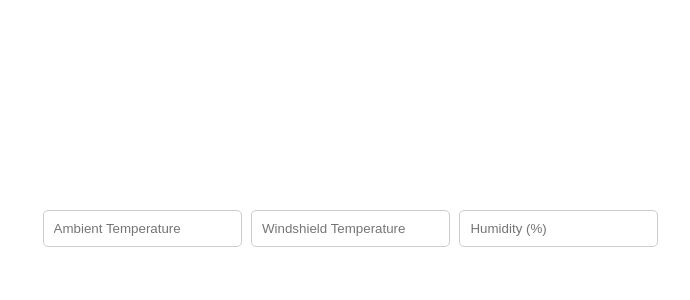
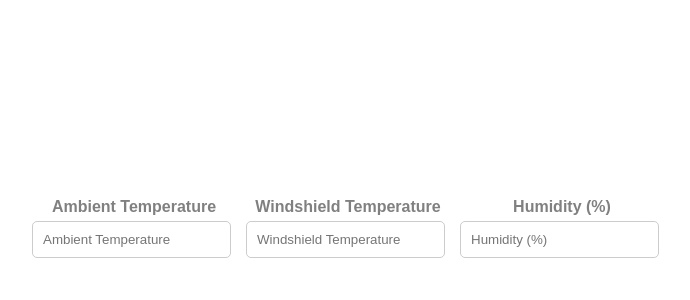
Before and after one commit to PixelGM/TokyoTurboWeb, a Django app: page /dew_detector/ in a window 1280 px wide. Shown: the part 172-472 px from the top of the page, without its empty margins (287-977 px from the left). Run offline with Django 4.2, Linux system fonts and the light colour scheme.

Commit message:
Added Text Above The TextBox

```diff
--- a/TokyoTurboWeb/TTW/templates/base.html
+++ b/TokyoTurboWeb/TTW/templates/base.html
@@ -98,6 +98,11 @@
             margin-top: 0px;
             margin-bottom: 0px;
         }
+        h4 {
+            margin-top: 0px;
+            margin-bottom: 5px;
+            color: gray;
+        }
         .container {
             text-align: center;
         }
--- a/TokyoTurboWeb/TTW/templates/dew_detector.html
+++ b/TokyoTurboWeb/TTW/templates/dew_detector.html
@@ -12,6 +12,22 @@
     </style>
     <!-- Style Overide End -->
 
+    <style>
+        .input-group {
+            display: flex; /* Aligns the input-container divs horizontally */
+        }
+
+        .input-container {
+            display: flex;
+            flex-direction: column; /* Aligns the label and input vertically */
+            margin-right: 10px; /* Adds some space between the containers */
+        }
+
+        .input-container label {
+            margin-bottom: 5px; /* Adds some space between the label and input */
+        }
+    </style>
+
     {% load static %}
     <div class="container">
         <audio id="dewSound" src="{% static '短い音-プイ.mp3' %}" type="audio/mp3"></audio>
@@ -25,14 +41,22 @@
             {% csrf_token %}
 
             <div class="input-group">
-                <input type="text" id="ambientTemp" name="ambientTemp" placeholder="Ambient Temperature" oninput="checkDewFormation()">
-                <input type="text" id="windshieldTemp" name="windshieldTemp" placeholder="Windshield Temperature" oninput="checkDewFormation()">
-                <input type="text" id="humidity" name="humidity" placeholder="Humidity (%)" oninput="checkDewFormation()">
+                <div class="input-container">
+                    <h4>Ambient Temperature</h4>
+                    <input type="text" id="ambientTemp" name="ambientTemp" placeholder="Ambient Temperature" oninput="checkDewFormation()">
+                </div>
+                <div class="input-container">
+                    <h4>Windshield Temperature</h4>
+                    <input type="text" id="windshieldTemp" name="windshieldTemp" placeholder="Windshield Temperature" oninput="checkDewFormation()">
+                </div>
+                <div class="input-container">
+                    <h4>Humidity (%)</h4>
+                    <input type="text" id="humidity" name="humidity" placeholder="Humidity (%)" oninput="checkDewFormation()">
+                </div>
             </div>
 
             <!-- Display error message if present -->
             <div class="error-message" id="error_message"></div>
-
         </form>
         <!-- Input Form End -->
     </div>
```
